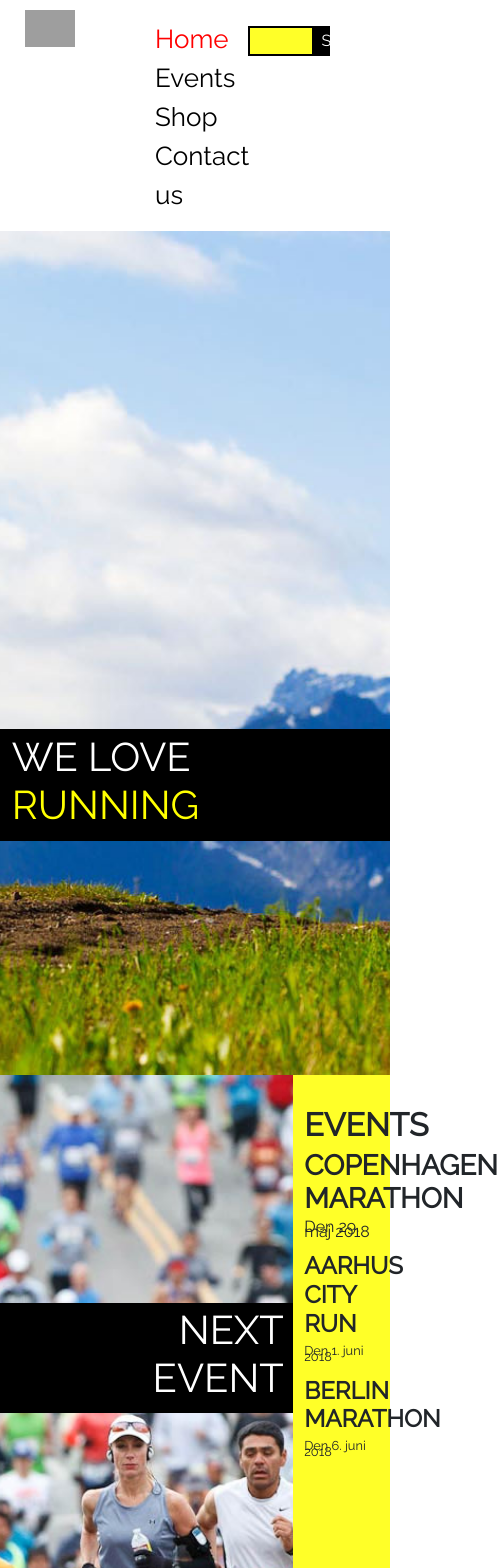
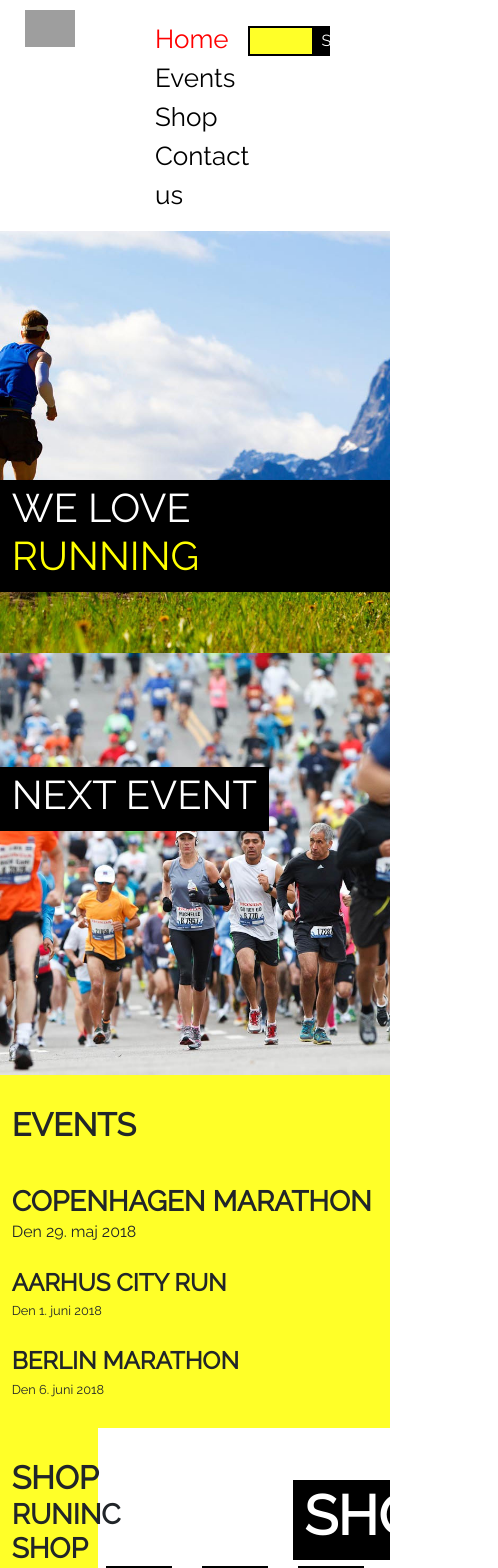
Before and after one commit to KHS-85/runinc, a React (Create React App) app: page / in a window 390 px wide. Shown: the top 1568 px of the page, 498 px wide, since content can reach past the window. Built offline with nearby package versions, Linux system fonts and the light colour scheme; grey boxes are pictures that could not be loaded.

Commit message:
More responsive

```diff
--- a/src/components/Layout/Header/header.scss
+++ b/src/components/Layout/Header/header.scss
@@ -47,4 +47,5 @@ button {
     text-transform: uppercase;
     float: right;
     width: 20%;
+    height: auto;
 }
--- a/src/components/Layout/NextEvent/NextEvent.jsx
+++ b/src/components/Layout/NextEvent/NextEvent.jsx
@@ -4,20 +4,20 @@ import './nextevent.scss';
 const NextEvent = () => {
     return (
         <div className="row p-0 m-0">
-            <div className="col-9 p-0 m-0">
+            <div className="col-12 col-sm-9 p-0 m-0">
                 <div class="hero-image-event">
                     <div class="hero-text-event">
                         <h1>Next event</h1>
                     </div>
                 </div>
             </div>
-            <div className="yellow-text-box col-3">
+            <div className="yellow-text-box col-12 col-sm-3">
                 <h2 className="h2-event">Events</h2>
-                <h3><strong>Copenhagen Marathon</strong></h3>
+                <h3 className="event-text"><strong>Copenhagen Marathon</strong></h3>
                 <p>Den 29. maj 2018</p>
-                <h4>Aarhus City Run</h4>
+                <h4 className="event-text">Aarhus City Run</h4>
                 <p><small>Den 1. juni 2018</small></p>
-                <h4>Berlin Marathon</h4>
+                <h4 className="event-text">Berlin Marathon</h4>
                 <p><small>Den 6. juni 2018</small></p>
 
             </div>
--- a/src/components/Layout/NextEvent/nextevent.scss
+++ b/src/components/Layout/NextEvent/nextevent.scss
@@ -6,7 +6,7 @@
     background-image: url("../../gfx/event.jpg");
 
     /* Set a specific height */
-    height: 100vh;
+    height: 50vh;
     width: auto;
 
     /* Position and center the image to scale nicely on all screens */
@@ -25,8 +25,17 @@
     left: 0;
     color: white;
     background-color: black;
-    padding: 1% 3% 1% 36%;
+    padding: 1% 3%;
 
+  }
+
+  @media (min-width: 576px){
+    .hero-text-event {
+      padding: 1% 3% 1% 36%;
+    }
+    .hero-image-event {
+    height: 100vh;
+    }
   }
 
   .yellow-text-box {
@@ -34,7 +43,7 @@
     font-family: $font-h;
     padding-top: 8%;
     padding-left: 3%;
-    line-height: 5px;
+
   }
 
   h2, h3, h4 {
@@ -42,10 +51,14 @@
     font-weight: bold;
   }
 
+  .event-text {
+    margin-bottom: 1%;
+    line-height: 1em;
+    font-weight: bold;
+  }
+
+
   .h2-event {
     padding-bottom: 6%;
+    margin-bottom: 6%;
   }
-
-  p {
-    padding-bottom: 3%;
-  }
--- a/src/components/Layout/RunIncShop/RunIncShop.jsx
+++ b/src/components/Layout/RunIncShop/RunIncShop.jsx
@@ -13,7 +13,7 @@ import Shoe6 from '../../gfx/shoe_06.jpg'
 const RunIncShop = () => {
     return (
         <article className="row p-0 m-0">
-            <aside className="yellow-text-box col-3">
+            <aside className="yellow-text-box-shop col-3">
                 <h2>Shop</h2>
                 <h3><strong>Runinc Shop</strong></h3>
                 <p className="fragt">Gratis fragt ved over kr. 500,-</p>
--- a/src/components/Layout/RunIncShop/runincshop.scss
+++ b/src/components/Layout/RunIncShop/runincshop.scss
@@ -5,12 +5,11 @@
 }
 
 
-  .yellow-text-box {
+  .yellow-text-box-shop {
     background-color: $defaultcolor;
     font-family: $font-h;
     padding-top: 8%;
     padding-left: 3%;
-    line-height: 5px;
   }
 
   h2, h3, h4 {
--- a/src/components/Layout/WeLoveRunning/weloverunning.scss
+++ b/src/components/Layout/WeLoveRunning/weloverunning.scss
@@ -6,8 +6,9 @@
     background-image: url("../../gfx/hero.jpg");
 
     /* Set a specific height */
-    height: 100vh;
+    height: 50vh;
     width: auto;
+
 
     /* Position and center the image to scale nicely on all screens */
     background-position: center;
@@ -16,6 +17,7 @@
     position: relative;
   }
 
+  // mobile size (small)
   .hero-text {
     font-family: $font-h;
     text-align: left;
@@ -25,8 +27,26 @@
     right: 0;
     color: white;
     background-color: black;
-    padding: 1% 9% 1% 3%;
+    padding: 1% 1% 1% 3%;
 
+  }
+
+  // desktop size
+  @media (min-width: 576px){
+    .hero-text {
+      font-family: $font-h;
+      text-align: left;
+      text-transform: uppercase;
+      position: absolute;
+      top: 59%;
+      right: 0;
+      color: white;
+      background-color: black;
+      padding: 1% 21% 1% 3%;
+    }
+    .hero-image {
+    height: 100vh;
+    }
   }
 
   .yellowtext {
```
